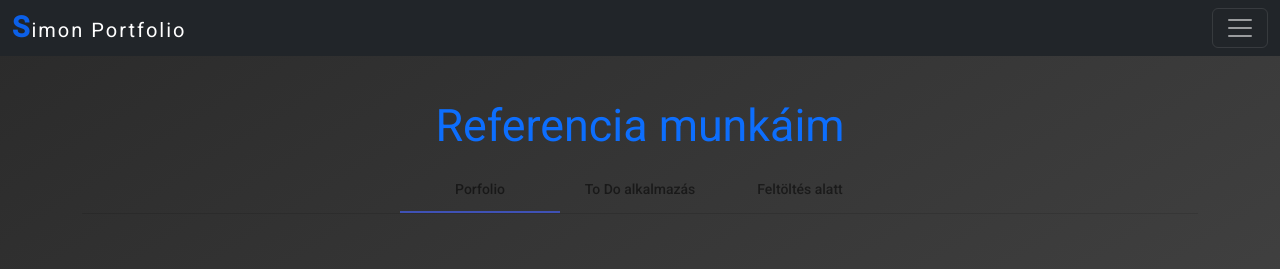
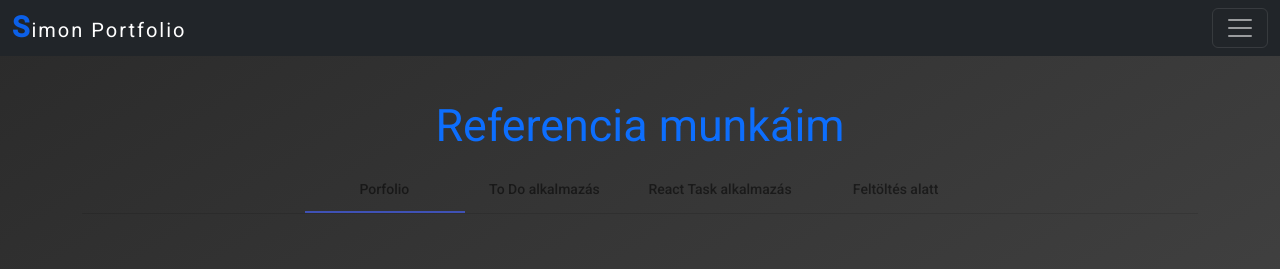
Before and after one commit to SimonKaresz/portfolio, an Angular app: page /references in a window 1280 px wide. Shown: the top 269 px of the page. Built offline with nearby package versions, Linux system fonts and the light colour scheme.

Commit message:
profolio v1.1

```diff
--- a/src/app/components/references/references.component.html
+++ b/src/app/components/references/references.component.html
@@ -42,6 +42,26 @@
             </div>
           </div>
         </mat-tab>
+        <mat-tab label="React Task alkalmazás">
+          <div class="px-4 pt-5 my-5 text-center border-bottom border-primary" id="to_do_1_content">
+            <h1 class="display-4 fw-bold text-primary">React Task App</h1>
+            <div class="col-lg-6 mx-auto">
+              <p class="lead mb-4">Task alkalmazás React-el és Firebase-el</p>
+              <div class="d-grid gap-2 d-sm-flex justify-content-sm-center mb-5" id="link_btn">
+                <a [href]="reactTask.app_page" target="_blank">Alkalmazás</a>
+                <a [href]="reactTask.github_code" target="_blank">GitHub code</a>
+              </div>
+            </div>
+            <div class="overflow-hidden" style="max-height: 30vh;">
+              <div class="container px-5">
+                <a [href]="reactTask.github_code" target="_blank">
+                  <img [src]="reactTask.ref_rta_img" class="img-fluid border border-primary rounded-3 shadow-lg mb-4"
+                    [alt]="reactTask.alt" loading="lazy" width="700" height="500">
+                </a>
+              </div>
+            </div>
+          </div>
+        </mat-tab>
         <mat-tab label="Feltöltés alatt">
           <h1 class="text-center mt-5" style="color: rgba(20,20,20,.75);">A további referencia munkák feltöltés
             alatt....</h1>
--- a/src/app/components/references/references.component.ts
+++ b/src/app/components/references/references.component.ts
@@ -21,6 +21,13 @@ export class ReferencesComponent implements OnInit {
     github_code: "https://github.com/SimonKaresz/to_do_app_static",
   }
 
+  reactTask = {
+    ref_rta_img:"assets/img/ref_rta.png",
+    alt:"task app with react",
+    github_code:"https://github.com/SimonKaresz/React-Task-App",
+    app_page:"https://react-to-do-app-ea286.web.app/",
+  }
+
   constructor() { }
 
   ngOnInit(): void {
```
Also changed, not shown: src/assets/img/ref_rta.png (added), 5 other files (tests, documents, lock files or other folders).
